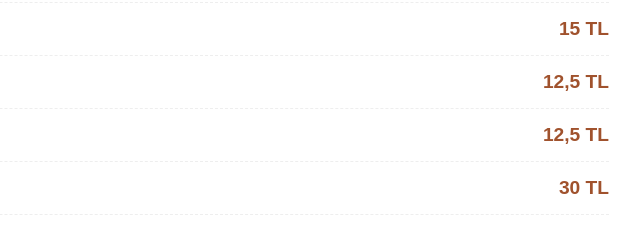
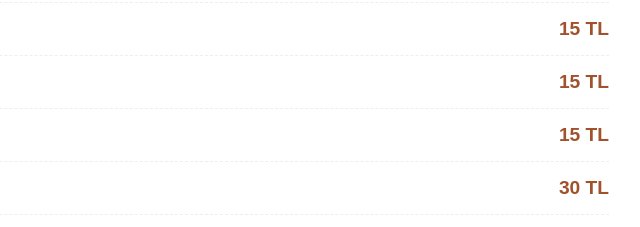
Before and after one commit to fakbayrak/Restoran_Menu, a plain HTML site: page index.html in a window 1280 px wide. Shown: the part 1247-1474 px from the top of the page, 431-1071 px from the left. Drawn offline with Linux system fonts and the light colour scheme.

Commit message:
Update index.html
Changes of prices

```diff
--- a/index.html
+++ b/index.html
@@ -114,13 +114,13 @@
                 <div>
                     <span class="item-name">Çay</span>
                 </div>
-                <span class="item-price">12,5 TL</span>
+                <span class="item-price">15 TL</span>
             </div>
             <div class="menu-item">
                 <div>
                     <span class="item-name">Oralet Çeşitleri</span>
                 </div>
-                <span class="item-price">12,5 TL</span>
+                <span class="item-price">15 TL</span>
             </div>
             <div class="menu-item">
                 <div>
```
